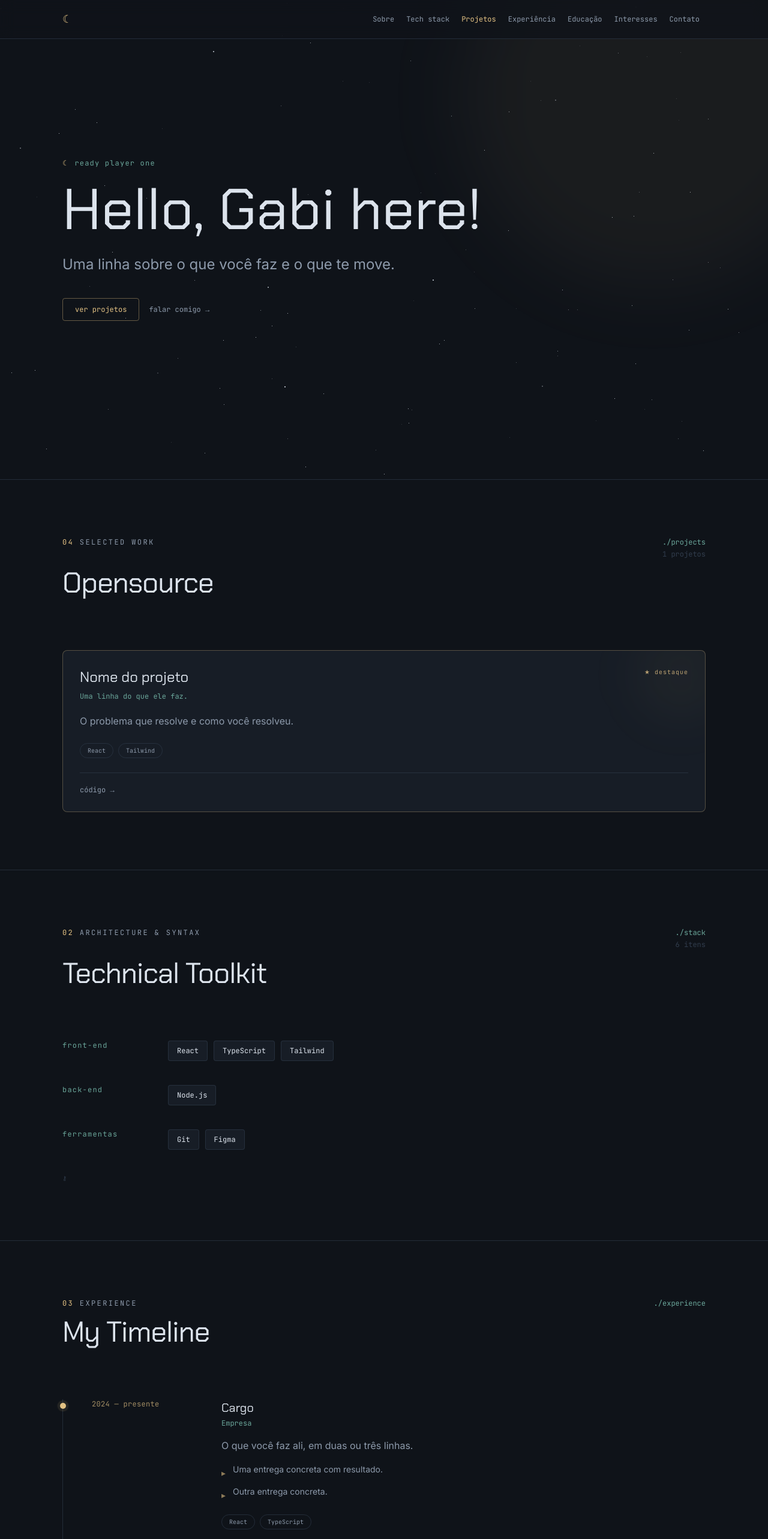
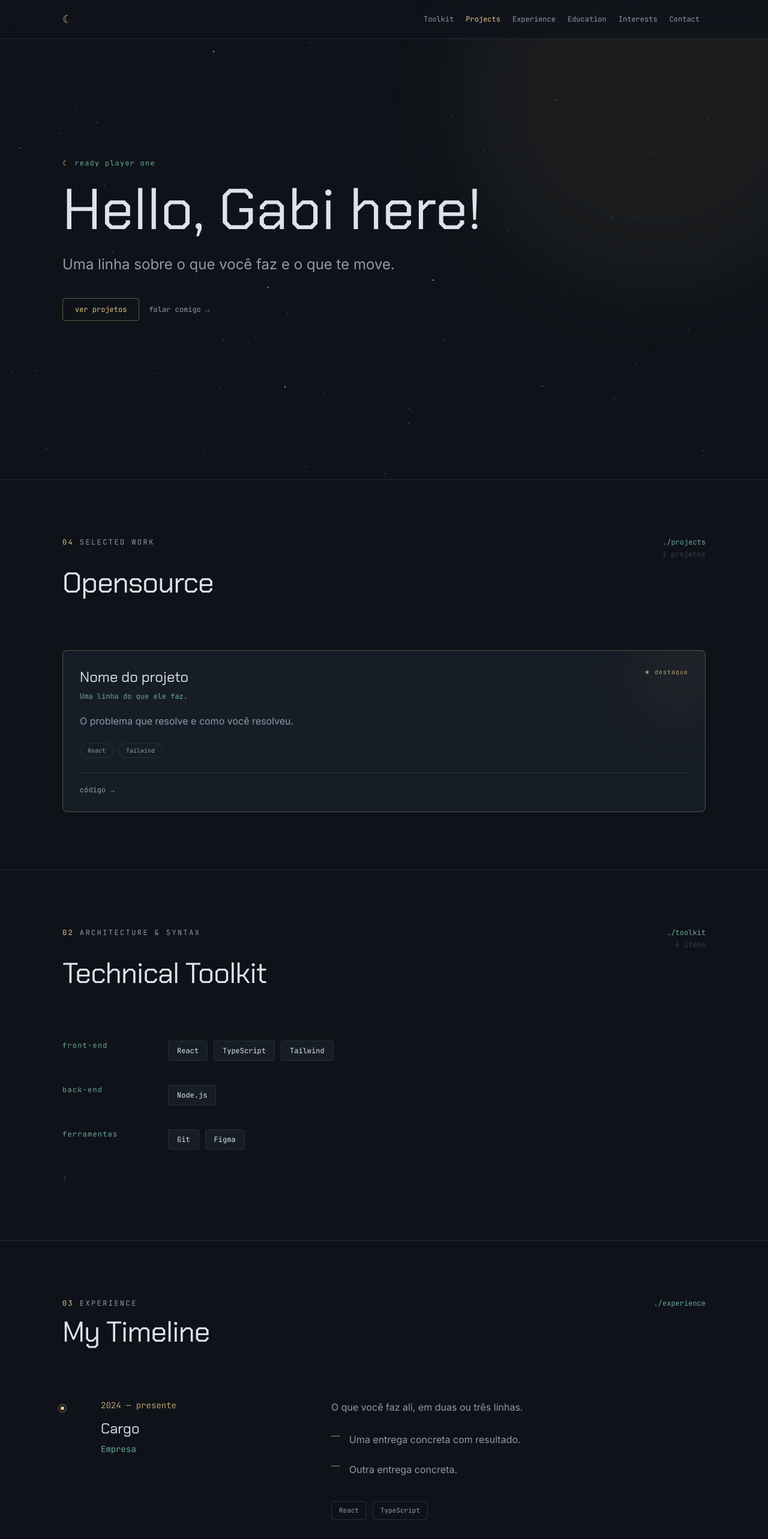
Before and after one commit to gabi-gms/myportfolio, a React app: page / in a window 1280 px wide. Shown: the top 2566 px of the page at 60% size. Built offline with nearby package versions, Linux system fonts and the light colour scheme; the HTML template or start-up script is replaced by a standard one.

Commit message:
fix(experience): align timeline dots with vertical line

```diff
--- a/src/App.tsx
+++ b/src/App.tsx
@@ -36,7 +36,7 @@ export default function App() {
           <Projects />
         </Section>
 
-        <Section id="tech" index="02" eyebrow={ui.eyebrows.tech} title={ui.sectionTitles.tech} path="./stack"
+        <Section id="tech" index="02" eyebrow={ui.eyebrows.tech} title={ui.sectionTitles.tech} path="./toolkit"
           meta={`${techs.length} itens`}
         >
           <TechStack />
--- a/src/data/navigation.ts
+++ b/src/data/navigation.ts
@@ -4,11 +4,11 @@ export interface NavItem {
 }
 
 export const navItems: NavItem[] = [
-  { id: 'about',      label: 'Sobre' },
-  { id: 'tech',       label: 'Tech stack' },
-  { id: 'projects',   label: 'Projetos' },
-  { id: 'experience', label: 'Experiência' },
-  { id: 'education',  label: 'Educação' },
-  { id: 'interests',  label: 'Interesses' },
-  { id: 'contact',    label: 'Contato' },
+  // { id: 'about',      label: 'Sobre' },
+  { id: 'tech',       label: 'Toolkit' },
+  { id: 'projects',   label: 'Projects' },
+  { id: 'experience', label: 'Experience' },
+  { id: 'education',  label: 'Education' },
+  { id: 'interests',  label: 'Interests' },
+  { id: 'contact',    label: 'Contact' },
 ];
--- a/src/sections/Experience.tsx
+++ b/src/sections/Experience.tsx
@@ -2,56 +2,65 @@ import { experiences } from '../data/content';
 
 export default function Experience() {
   return (
-    <ol className="relative space-y-12 border-l border-edge/60 pl-8 lg:pl-12">
+    <ol className="relative space-y-20 pl-10 lg:pl-16">
+      <span
+        className="absolute bottom-0 left-0 top-2 w-px -translate-x-1/2 translate-y-1.75 bg-edge/50 mask-[linear-gradient(to_bottom,black_88%,transparent)]"
+        aria-hidden="true"
+      />
+
       {experiences.map((item) => (
         <li key={`${item.company}-${item.period}`} className="relative">
           <span
-            className={`absolute left-[-2.3rem] top-1.5 h-2.5 w-2.5 rounded-full lg:left-[-3.3rem] ${
-              item.current ? 'bg-luna' : 'bg-edge'
+            className={`absolute top-2 -left-10 grid h-3.5 w-3.5 -translate-x-1/2 place-items-center rounded-full border bg-bg lg:-left-16 ${
+              item.current ? 'border-luna/50' : 'border-edge'
             }`}
             aria-hidden="true"
-          />
-          {item.current && (
+          >
             <span
-              className="absolute left-[-2.3rem] top-1.5 h-2.5 w-2.5 rounded-full bg-luna motion-safe:animate-ping lg:left-[-3.3rem]"
-              aria-hidden="true"
+              className={`h-1.5 w-1.5 rounded-full ${
+                item.current ? 'bg-luna' : 'bg-edge'
+              }`}
             />
-          )}
+          </span>
 
-          <div className="grid gap-x-10 gap-y-4 lg:grid-cols-[11rem_1fr]">
-            <p className="font-mono text-xs tracking-wide text-luna/70">
-              {item.period}
-            </p>
+          <div className="grid gap-y-8 lg:grid-cols-[minmax(0,20rem)_1fr] lg:gap-x-16">
+            <div>
+              <p className="font-mono text-sm text-luna/80">{item.period}</p>
+              <h3 className="mt-3 font-display text-2xl leading-snug">
+                {item.role}
+              </h3>
+              <p className="mt-2 font-mono text-sm text-crt">{item.company}</p>
+            </div>
 
             <div>
-              <h3 className="font-display text-xl">{item.role}</h3>
-              <p className="mt-1 font-mono text-xs text-crt">{item.company}</p>
-
-              <p className="mt-4 max-w-2xl leading-relaxed text-moon-muted">
-                {item.description}
-              </p>
+              {item.description && (
+                <p className="mb-7 max-w-2xl leading-relaxed text-moon-muted">
+                  {item.description}
+                </p>
+              )}
 
               {item.highlights && (
-                <ul className="mt-4 space-y-2">
+                <ul className="space-y-6">
                   {item.highlights.map((highlight) => (
                     <li
                       key={highlight}
-                      className="flex max-w-2xl gap-3 text-sm leading-relaxed text-moon-muted"
+                      className="flex max-w-2xl gap-4 leading-relaxed text-moon-muted"
                     >
-                      <span className="mt-1.5 text-luna/60" aria-hidden="true">
-                        ▸
-                      </span>
+                      <span
+                        className="mt-[0.45rem] h-px w-3.5 shrink-0 bg-copper"
+                        aria-hidden="true"
+                      />
                       <span>{highlight}</span>
                     </li>
                   ))}
                 </ul>
               )}
 
-              <ul className="mt-5 flex flex-wrap gap-2">
+              <ul className="mt-10 flex flex-wrap gap-2.5">
                 {item.techs.map((tech) => (
                   <li
                     key={tech}
-                    className="rounded-full border border-edge/60 px-3 py-1 font-mono text-[10px] text-moon-muted"
+                    className="rounded border border-edge/70 px-3 py-1.5 font-mono text-[11px] text-moon-muted transition-colors hover:border-luna/40 hover:text-luna"
                   >
                     {tech}
                   </li>
```
